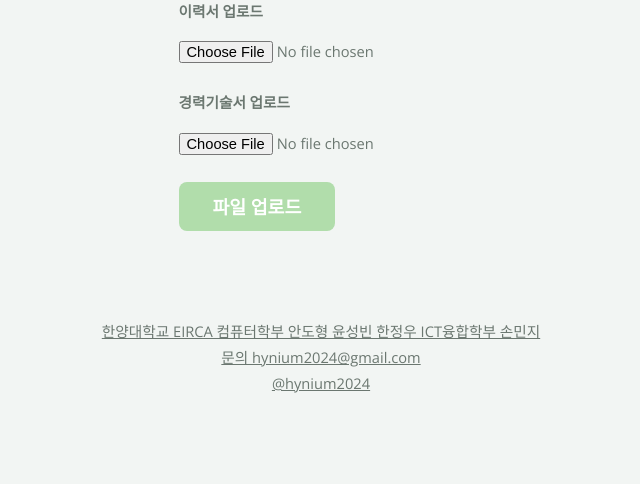
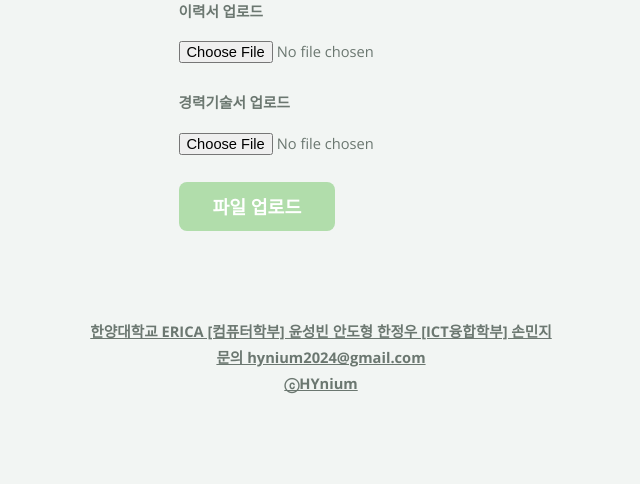
Before and after one commit to SeongBinYoon/CareerVerification, a Flask app: page /upload in a window 1280 px wide. Shown: the part 361-845 px from the top of the page, without its empty margins (319-959 px from the left). Run offline with Flask 3, Linux system fonts and the light colour scheme.

Commit message:
[FIX] 'all files' 파일명 변경, 주석 제거, 파일 간결화

```diff
--- a/summarize_text.py
+++ b/sum_career.py
@@ -1,5 +1,5 @@
 import openai
-import extract2 as ext2
+import ext_career as ext2
 
 def summarize_text(text_dict, api_key):
     # for key, value in text_dict.items():
--- a/templates/file_upload.html
+++ b/templates/file_upload.html
@@ -79,11 +79,11 @@
 
         <!-- Footer -->
         <footer id="footer">
-            <a>한양대학교 EIRCA 컴퓨터학부 안도형 윤성빈 한정우 ICT융합학부 손민지</a>
+            <a><b>한양대학교 ERICA [컴퓨터학부] 윤성빈 안도형 한정우 [ICT융합학부] 손민지</b></a>
             <br>
-            <a>문의 hynium2024@gmail.com</a>
+            <a><b>문의 hynium2024@gmail.com</b></a>
             <br>
-            <a>@hynium2024</a>
+            <a><b>ⓒHYnium</b></a>
         </footer>
     </div>
 </body>
--- a/templates/view_texts.html
+++ b/templates/view_texts.html
@@ -117,11 +117,11 @@
 
         <!-- Footer -->
         <footer id="footer">
-            <a>한양대학교 EIRCA 컴퓨터학부 안도형 윤성빈 한정우 ICT융합학부 손민지</a>
+            <a><b>한양대학교 ERICA [컴퓨터학부] 윤성빈 안도형 한정우 [ICT융합학부] 손민지</b></a>
             <br>
-            <a>문의 hynium2024@gmail.com</a>
+            <a><b>문의 hynium2024@gmail.com</b></a>
             <br>
-            <a>@hynium2024</a>
+            <a><b>ⓒHYnium</b></a>
         </footer>
 
 </body>
--- a/contributor.py
+++ b/ver_contributor.py
@@ -1,7 +1,7 @@
 from selenium import webdriver
 from bs4 import BeautifulSoup
 from selenium.webdriver.common.by import By
-import extract2 as ext2
+import ext_career as ext2
 import requests
 
 def contributor_ver(webdriver_path, github_url, id):
--- a/patent.py
+++ b/ver_patent.py
@@ -1,7 +1,7 @@
 from selenium import webdriver # 동적페이지(js등)를 처리하기 위한 크롤링 라이브러리
 from bs4 import BeautifulSoup
 import time
-import extract2 as ext2
+import ext_career as ext2
 import settings as sts
 
 
@@ -57,5 +57,3 @@ def patent_ver(webdriver_path, keyword, verification_list):
         #print("해당 지원자의 정보가 없습니다.")
 
     print(ext2.vres) # 검증 결과 딕셔너리 확인용
-
-#patent_ver()
--- a/project_sc.py
+++ b/ver_project_sc.py
@@ -1,10 +1,10 @@
 import requests
-import extract2 as ext2
+import ext_career as ext2
 
 from selenium import webdriver
 from selenium.webdriver.common.keys import Keys
 from bs4 import BeautifulSoup
-from gpt_verification import verify_html_usingGPT
+from ver_project_gpt import verify_html_usingGPT
 
 
 # google 뉴스로부터 html 가져오는 함수
```
Also changed, not shown: ext_career.py (renamed from extract2.py, +3 -20 lines), ext_resume.py (renamed from extract.py, +5 -23 lines), main.py (+6 -6 lines), templates/home.html (+0 -11 lines), temporary/run_upload.py (renamed from run_upload.py, +6 -6 lines), temporary/project_dynamic_crawling.py (renamed from project.py), ver_project_gpt.py (renamed from gpt_verification.py).
